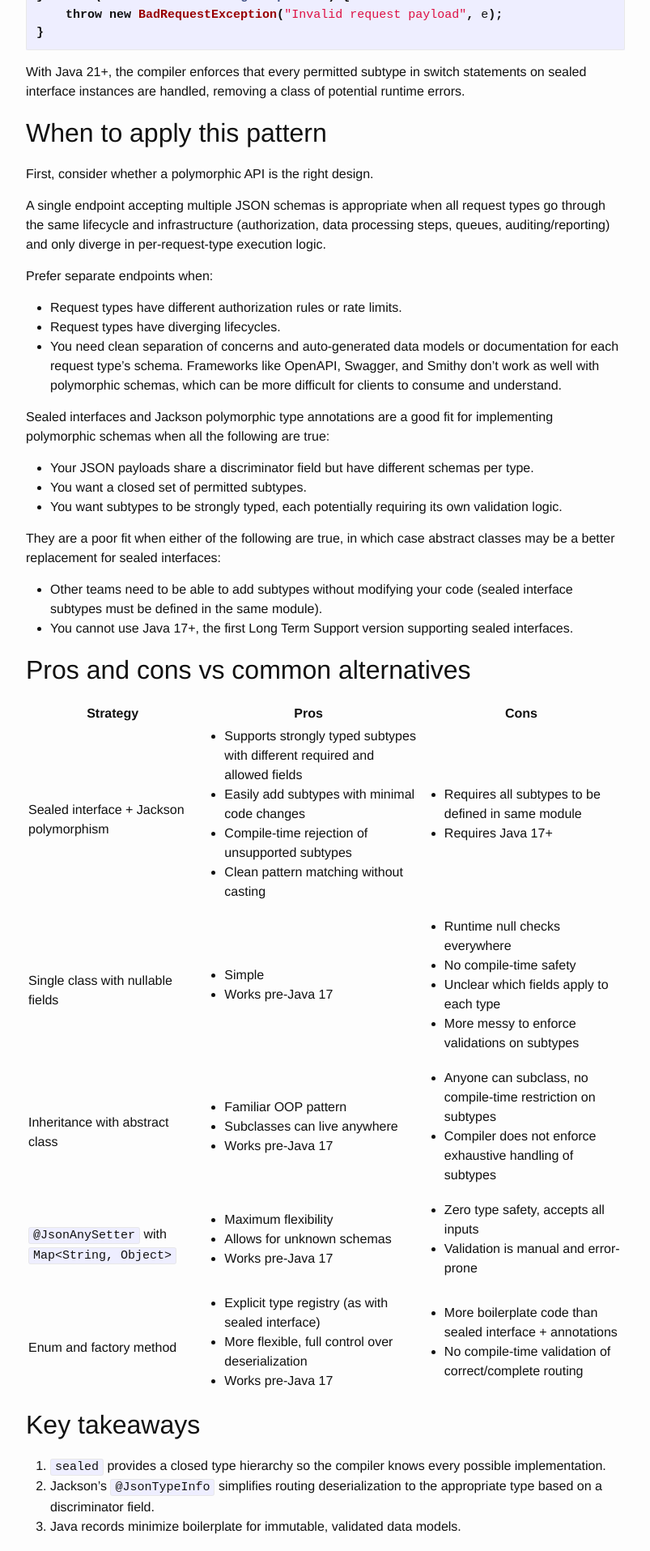
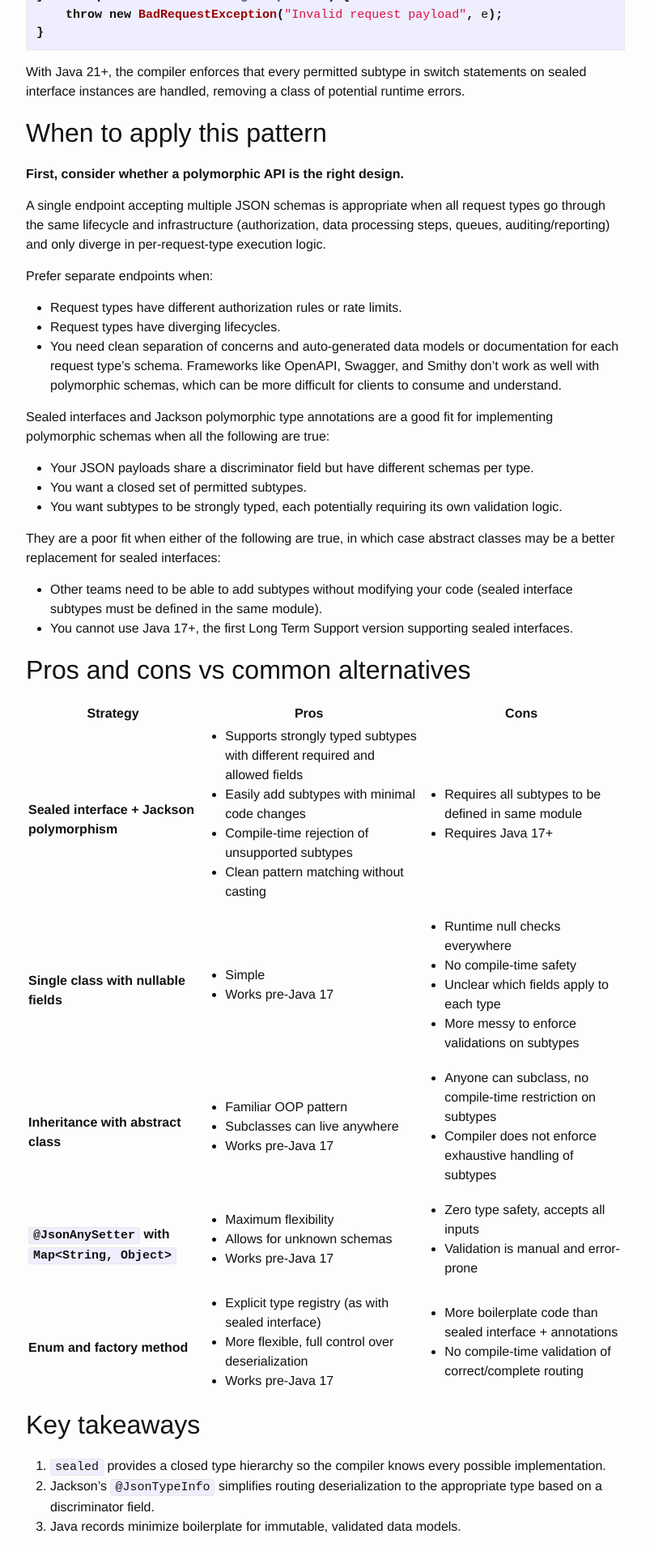
Before and after one commit to msayson/msayson.github.io, a Jekyll site: the page built from _posts/2026-05-15-polymorphic-json-deserialization-java-sealed-interfaces-jackson.markdown, in a window 1280 px wide. Shown: the part 4202-6117 px from the top of the page at 81% size, without its empty margins (238-1041 px from the left). Built offline with Jekyll 4.4.1, drawn with Linux system fonts in a browser that asks for light colours.

Commit message:
Minor formatting updates

```diff
--- a/_posts/2026-05-15-polymorphic-json-deserialization-java-sealed-interfaces-jackson.markdown
+++ b/_posts/2026-05-15-polymorphic-json-deserialization-java-sealed-interfaces-jackson.markdown
@@ -164,7 +164,7 @@ With Java 21+, the compiler enforces that every permitted subtype in switch stat
 
 ## When to apply this pattern
 
-First, consider whether a polymorphic API is the right design.
+**First, consider whether a polymorphic API is the right design.**
 
 A single endpoint accepting multiple JSON schemas is appropriate when all request types go through the same lifecycle and infrastructure (authorization, data processing steps, queues, auditing/reporting) and only diverge in per-request-type execution logic.
 
@@ -196,7 +196,7 @@ They are a poor fit when either of the following are true, in which case abstrac
   </thead>
   <tbody>
     <tr>
-      <td>Sealed interface + Jackson polymorphism</td>
+      <td><b>Sealed interface + Jackson polymorphism</b></td>
       <td>
         <ul>
           <li>Supports strongly typed subtypes with different required and allowed fields</li>
@@ -213,7 +213,7 @@ They are a poor fit when either of the following are true, in which case abstrac
       </td>
     </tr>
     <tr>
-      <td>Single class with nullable fields</td>
+      <td><b>Single class with nullable fields</b></td>
       <td>
         <ul>
           <li>Simple</li>
@@ -230,7 +230,7 @@ They are a poor fit when either of the following are true, in which case abstrac
       </td>
     </tr>
     <tr>
-      <td>Inheritance with abstract class</td>
+      <td><b>Inheritance with abstract class</b></td>
       <td>
         <ul>
           <li>Familiar OOP pattern</li>
@@ -246,7 +246,7 @@ They are a poor fit when either of the following are true, in which case abstrac
       </td>
     </tr>
     <tr>
-      <td><code>@JsonAnySetter</code> with <code>Map&lt;String, Object&gt;</code></td>
+      <td><b><code>@JsonAnySetter</code> with <code>Map&lt;String, Object&gt;</code></b></td>
       <td>
         <ul>
           <li>Maximum flexibility</li>
@@ -262,7 +262,7 @@ They are a poor fit when either of the following are true, in which case abstrac
       </td>
     </tr>
     <tr>
-      <td>Enum and factory method</td>
+      <td><b>Enum and factory method</b></td>
       <td>
         <ul>
           <li>Explicit type registry (as with sealed interface)</li>
```
